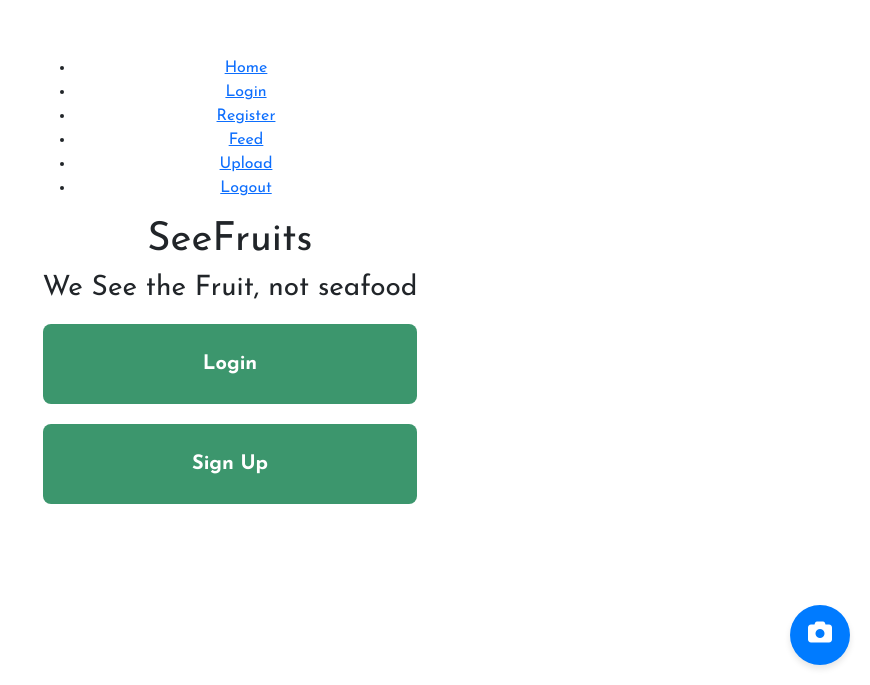
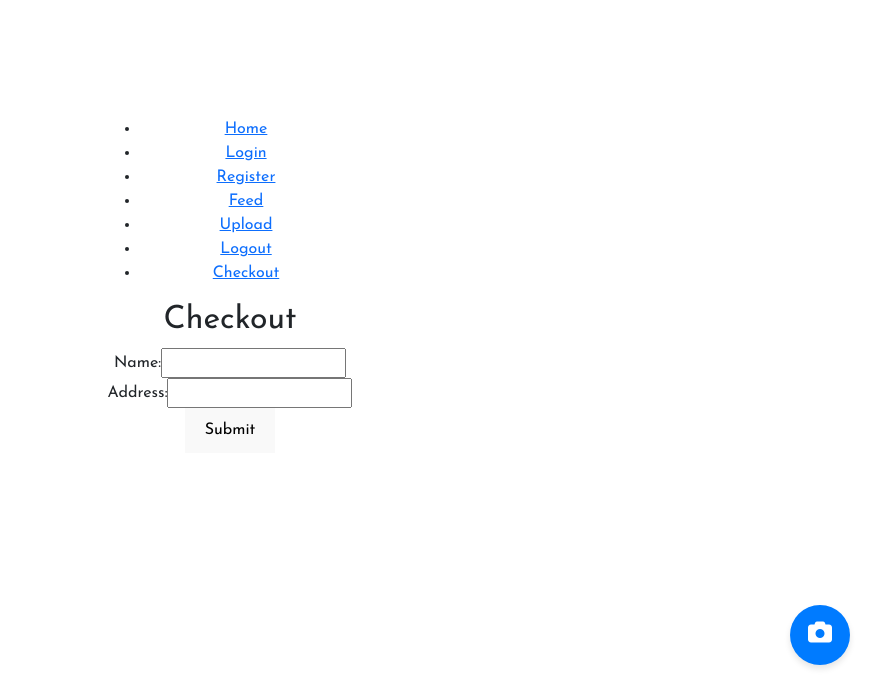
Before and after one commit to omelettech/hackathon, a React (Vite) app: page /checkout in a window 1280 px wide. Before the commit this address led to /. Shown: the part 115-800 px from the top of the page, without its empty margins (410-1280 px from the left). Built offline with nearby package versions, Linux system fonts and the light colour scheme; no server answers.

Commit message:
Added Checkout.tsx

```diff
--- a/src/App.tsx
+++ b/src/App.tsx
@@ -10,6 +10,7 @@ import {useAuthState} from "react-firebase-hooks/auth";
 import LandingPage from './pages/LandingPage.tsx';
 import FloatingButton from "./components/FloatingButton.tsx";
 import Upload from "./pages/Upload.tsx";
+import Checkout from "./pages/Checkout.tsx";
 
 // Example HomePage component
 const HomePage = () => {
@@ -71,6 +72,10 @@ function App() {
                                 <Link to={'/'} onClick={handleLogout}>Logout</Link>
                             </li>
 
+                            <li>
+                                <Link to={'/checkout'}>Checkout</Link>
+                            </li>
+
                         </ul>
                     </nav>
 
@@ -79,7 +84,7 @@ function App() {
                         <Route path="/login" element={<Login/>}/>
                         <Route path={"/register"} element={<Register/>}/>
                         <Route path={"/upload"} element={<Upload/>}/>
-
+                        <Route path={"/checkout"} element={<Checkout/>}/>
                         <Route path={'/feed'} element={
                             <ProtectedRoute>
                                 <Feed/>
--- /dev/null
+++ b/src/pages/Checkout.tsx
@@ -0,0 +1,47 @@
+// src/pages/Checkout.tsx
+import React, { useState } from 'react';
+
+const Checkout = () => {
+    const [name, setName] = useState('');
+    const [address, setAddress] = useState('');
+    //const [paymentDetails, setPaymentDetails] = useState('');
+
+    const handleSubmit = (event: React.FormEvent<HTMLFormElement>) => {
+        event.preventDefault();
+        // Handle form submission logic here
+        console.log('Name:', name);
+        console.log('Address:', address);
+        //console.log('Payment Details:', paymentDetails);
+    };
+
+    return (
+        <div className="checkout-container">
+            <h2>Checkout</h2>
+            <form onSubmit={handleSubmit}>
+                <div>
+                    <label htmlFor="name">Name:</label>
+                    <input
+                        type="text"
+                        id="name"
+                        value={name}
+                        onChange={(e) => setName(e.target.value)}
+                        required
+                    />
+                </div>
+                <div>
+                    <label htmlFor="address">Address:</label>
+                    <input
+                        type="text"
+                        id="address"
+                        value={address}
+                        onChange={(e) => setAddress(e.target.value)}
+                        required
+                    />
+                </div>
+                <button type="submit">Submit</button>
+            </form>
+        </div>
+    );
+};
+
+export default Checkout;
```
